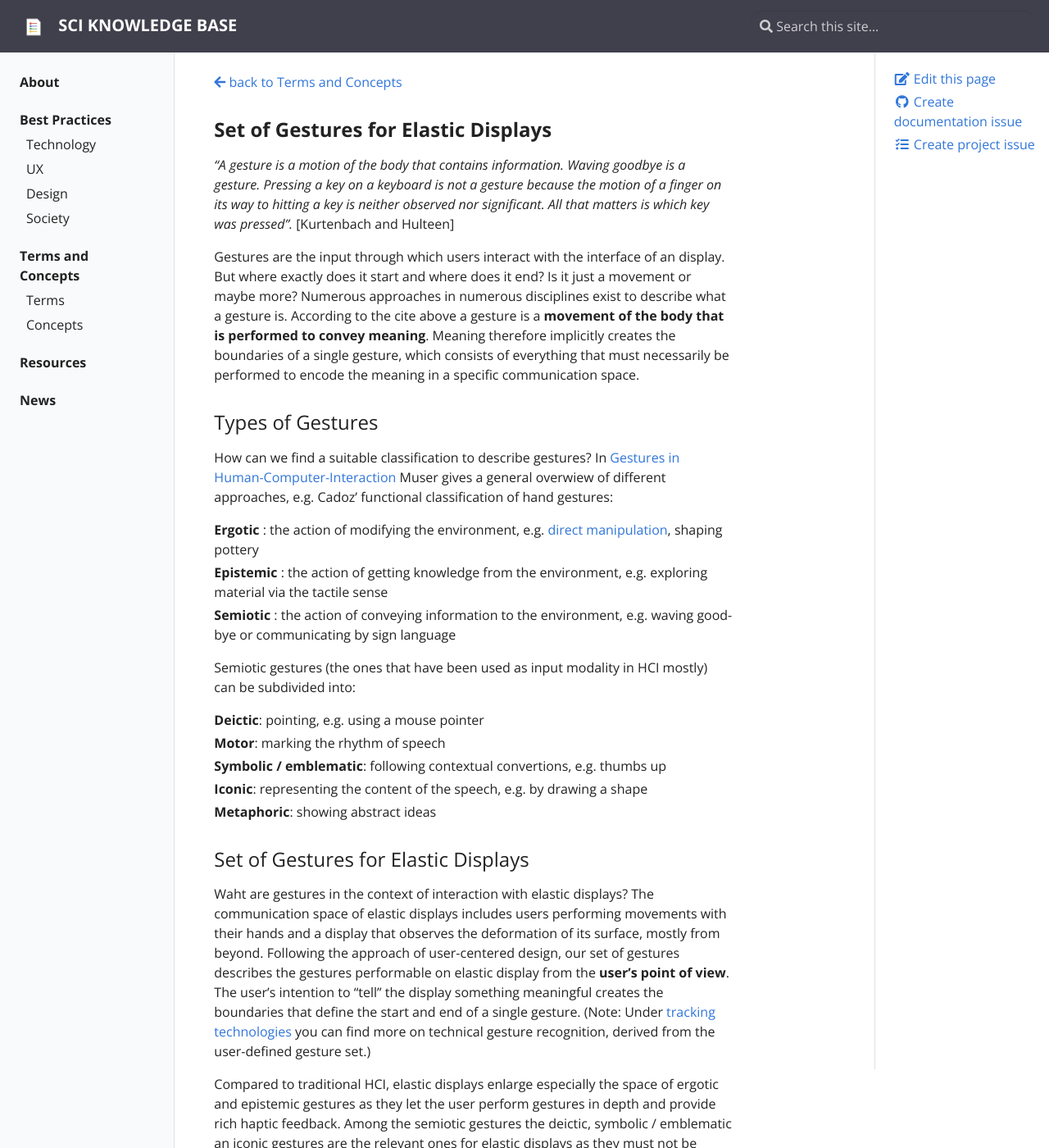
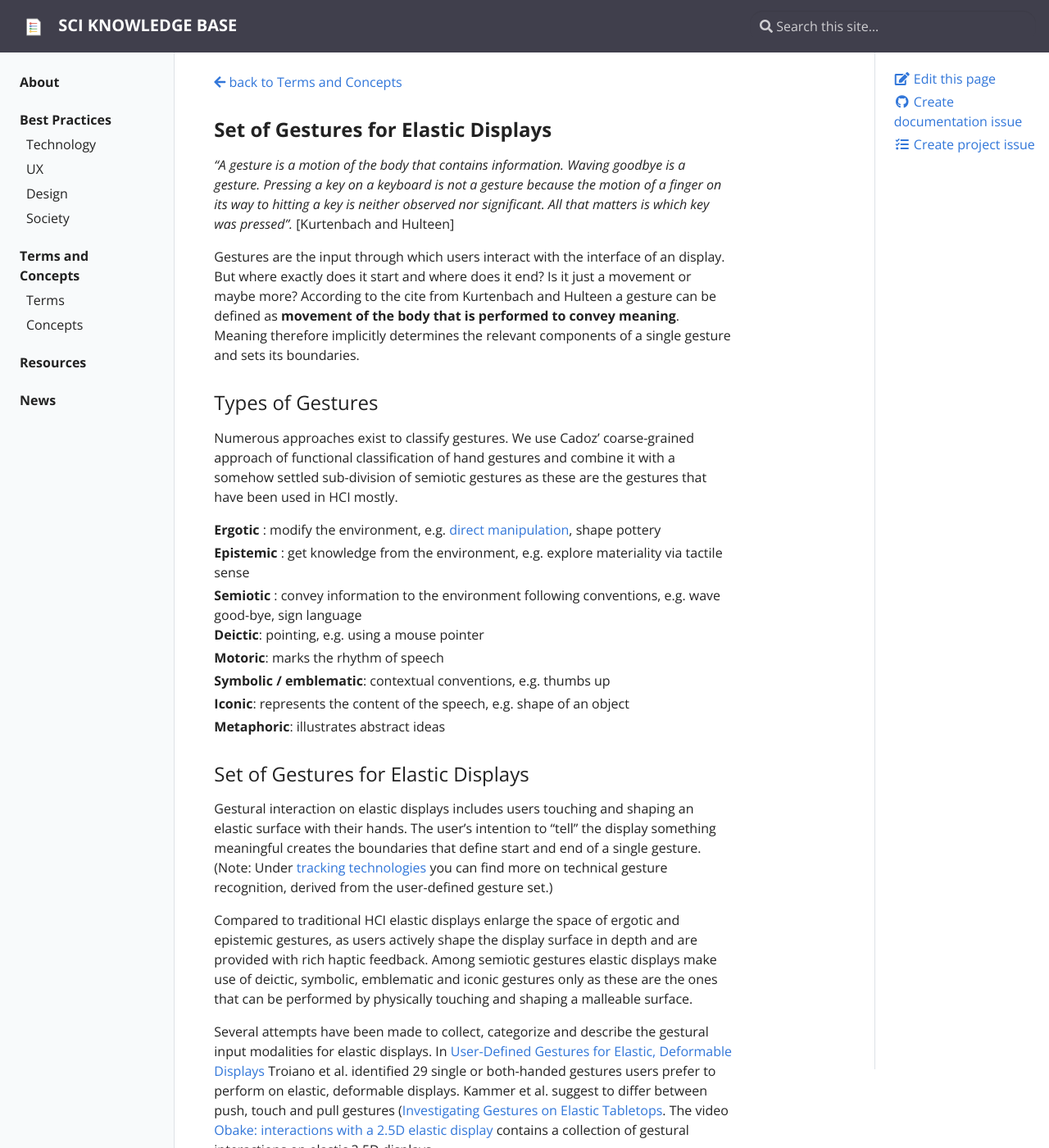
Before and after one commit to visualengineers/sci-knowledge-base, a Jekyll site: the page built from _concepts/set-of-gestures.md, in a window 1280 px wide and 1400 px high. Shown: the whole window at 82% size. Built offline with Jekyll 4.4.1, drawn with Linux system fonts in a browser that asks for light colours; some of the changed text lies outside the part shown.

Commit message:
reviewed set of gestures

```diff
--- a/_concepts/set-of-gestures.md
+++ b/_concepts/set-of-gestures.md
@@ -5,29 +5,26 @@ description: set of gestures in interactive visualizations
 ---
 *"A gesture is a motion of the body that contains information. Waving goodbye is a gesture. Pressing a key on a keyboard is not a gesture because the motion of a finger on its way to hitting a key is neither observed nor significant. All that matters is which key was pressed".* [Kurtenbach and Hulteen]
 
-Gestures are the input through which users interact with the interface of an display. But where exactly does it start and where does it end? Is it just a movement or maybe more? Numerous approaches in numerous disciplines exist to describe what a gesture is. According to the cite above a gesture is a **movement of the body that is performed to convey meaning**. Meaning therefore implicitly creates the boundaries of a single gesture, which consists of everything that must necessarily be performed to encode the meaning in a specific communication space.
+Gestures are the input through which users interact with the interface of an display. But where exactly does it start and where does it end? Is it just a movement or maybe more? According to the cite from Kurtenbach and Hulteen a gesture can be defined as **movement of the body that is performed to convey meaning**. Meaning therefore implicitly determines the relevant components of a single gesture and sets its boundaries.
 
 ### Types of Gestures
-How can we find a suitable classification to describe gestures? In [Gestures in Human-Computer-Interaction]({{ site.baseurl }}/resources/#references) Muser gives a general overwiew of different approaches, e.g. Cadoz' functional classification of hand gestures:
+Numerous approaches exist to classify gestures. We use Cadoz' coarse-grained approach of functional classification of hand gestures and combine it with a somehow settled sub-division of semiotic gestures as these are the gestures that have been used in HCI mostly.
 
-- **Ergotic** : the action of modifying the environment, e.g. [direct manipulation]({{ site.baseurl }}/terms/direct-manipulation), shaping pottery
-- **Epistemic** : the action of getting knowledge from the environment, e.g. exploring material via the tactile sense
-- **Semiotic** : the action of conveying information to the environment, e.g. waving good-bye or communicating by sign language
-
-Semiotic gestures (the ones that have been used as input modality in HCI mostly) can be subdivided into:
-
-- **Deictic**: pointing, e.g. using a mouse pointer
-- **Motor**: marking the rhythm of speech
-- **Symbolic / emblematic**: following contextual convertions, e.g. thumbs up
-- **Iconic**: representing the content of the speech, e.g. by drawing a shape
-- **Metaphoric**: showing abstract ideas
+- **Ergotic** : modify the environment, e.g. [direct manipulation]({{ site.baseurl }}/terms/direct-manipulation), shape pottery
+- **Epistemic** : get knowledge from the environment, e.g. explore materiality via tactile sense
+- **Semiotic** : convey information to the environment following conventions, e.g. wave good-bye, sign language
+    - **Deictic**: pointing, e.g. using a mouse pointer
+    - **Motoric**: marks the rhythm of speech
+    - **Symbolic / emblematic**: contextual conventions, e.g. thumbs up
+    - **Iconic**: represents the content of the speech, e.g. shape of an object
+    - **Metaphoric**: illustrates abstract ideas
 
 ### Set of Gestures for Elastic Displays
-Waht are gestures in the context of interaction with elastic displays? The communication space of elastic displays includes users performing movements with their hands and a display that observes the deformation of its surface, mostly from beyond. Following the approach of user-centered design, our set of gestures describes the gestures performable on elastic display from the **user's point of view**. The user's intention to "tell" the display something meaningful creates the boundaries that define the start and end of a single gesture. (Note: Under [tracking technologies]({{ site.baseurl }}/concepts/tracking-technologies) you can find more on technical gesture recognition, derived from the user-defined gesture set.)
+Gestural interaction on elastic displays includes users touching and shaping an elastic surface with their hands. The user's intention to "tell" the display something meaningful creates the boundaries that define start and end of a single gesture. (Note: Under [tracking technologies]({{ site.baseurl }}/concepts/tracking-technologies) you can find more on technical gesture recognition, derived from the user-defined gesture set.)
 
-Compared to traditional HCI, elastic displays enlarge especially the space of ergotic and epistemic gestures as they let the user perform gestures in depth and provide rich haptic feedback. Among the semiotic gestures the deictic, symbolic / emblematic an iconic gestures are the relevant ones for elastic displays as they must not be performed mid-air but include touching and shaping the display's surface.
+Compared to traditional HCI elastic displays enlarge the space of ergotic and epistemic gestures, as users actively shape the display surface in depth and are provided with rich haptic feedback. Among semiotic gestures elastic displays make use of deictic, symbolic, emblematic and iconic gestures only as these are the ones that can be performed by physically touching and shaping a malleable surface.
 
-Several attemps have been made to collect, categorize and describe the gestural input modalities for elastic displays specifically. In [User-Defined Gestures for Elastic, Deformable Displays]({{ site.baseurl }}/resources/#references) Troiano et al. report a guessability study to describe the gesture set users prefer to perform on elastic, deformable displays. They identify 29 single or both-handed gestures and explain what tasks they are suitable for. An investigation of tabletop gestures can be found in [Investigating Gestures on Elastic Tabletops]({{ site.baseurl }}/resources/#references) by Kammer et al. The video [Obake: interactions with a 2.5D elastic display]({{ site.baseurl }}/resources/#links) contains a collection of gestural interactions on elastic 2.5D displays.
+Several attempts have been made to collect, categorize and describe the gestural input modalities for elastic displays. In [User-Defined Gestures for Elastic, Deformable Displays]({{ site.baseurl }}/resources/#references) Troiano et al. identified 29 single or both-handed gestures users prefer to perform on elastic, deformable displays. Kammer et al. suggest to differ between push, touch and pull gestures ([Investigating Gestures on Elastic Tabletops]({{ site.baseurl }}/resources/#references). The video [Obake: interactions with a 2.5D elastic display]({{ site.baseurl }}/resources/#links) contains a collection of gestural interactions on elastic 2.5D displays.
 
 TROIANO (gestures and preferences):
 1. Push 18
```
